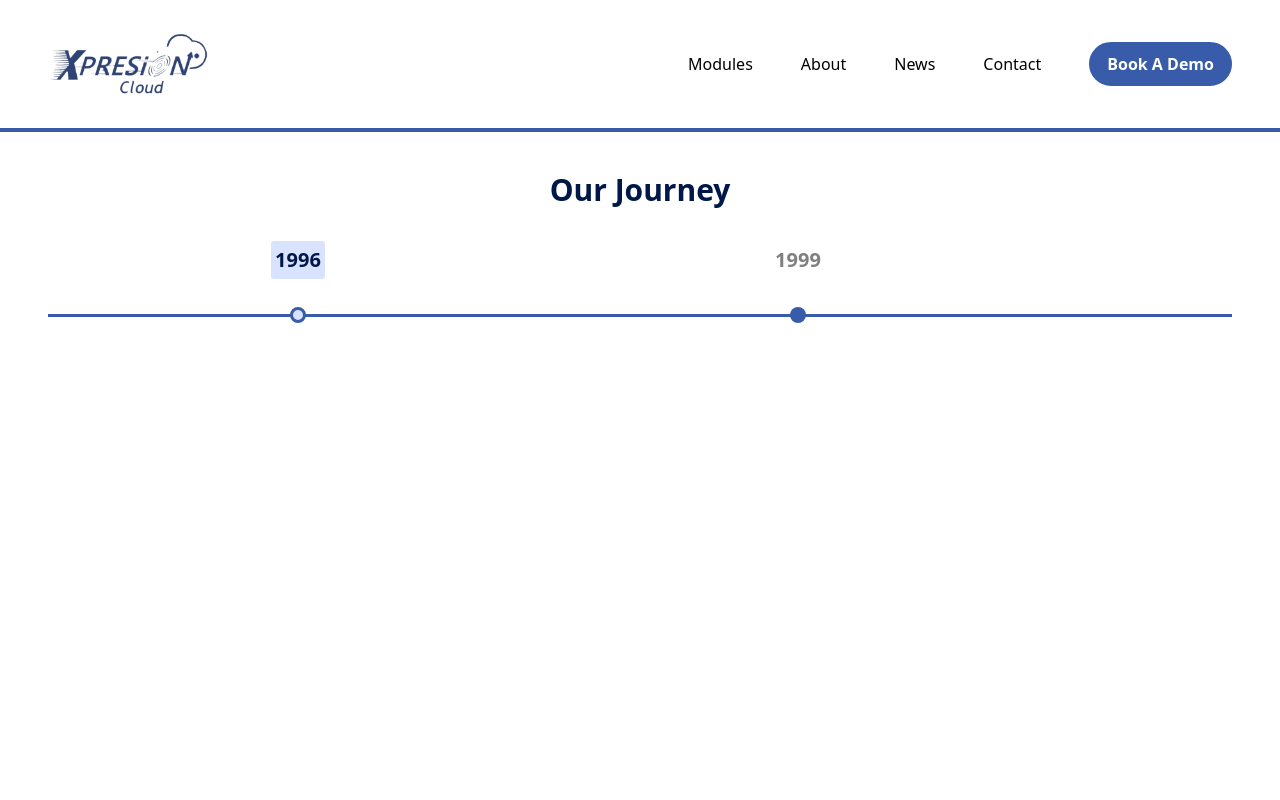
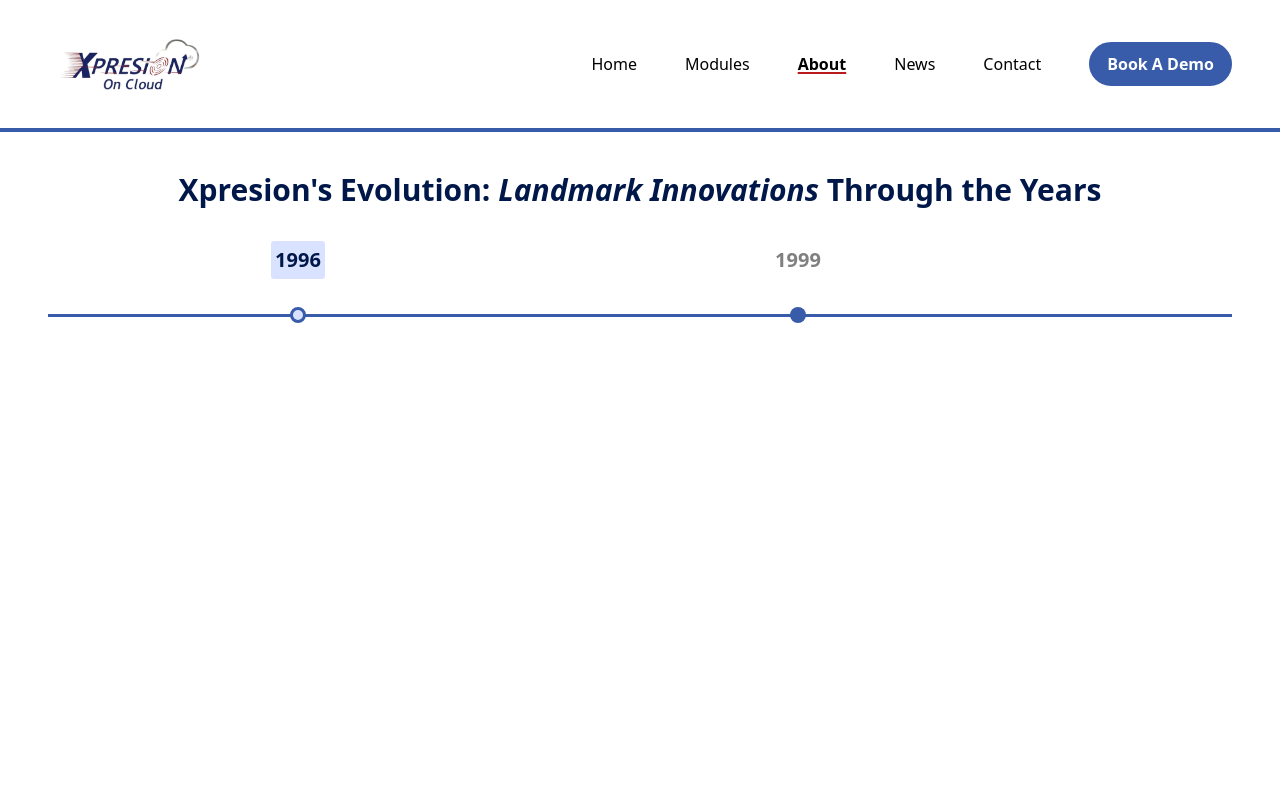
Before and after one commit to khushgandhi24/xpr-web, a Next.js app: page /about in a window 1280 px wide. Shown: the top 800 px of the page. Built offline with nearby package versions, Linux system fonts and the light colour scheme.

Commit message:
Changed Logo & some content

```diff
--- a/app/about/page.jsx
+++ b/app/about/page.jsx
@@ -9,8 +9,8 @@
 function About() {
   return (
     <section className="border-b-2 pt-6 border-primary">
-      <h1 className="text-3xl text-onSurface text-center my-4 font-semibold italic lg:not-italic">
-        Our Journey
+      <h1 className="text-2xl lg:text-3xl text-onSurface text-center my-4 font-semibold italic lg:not-italic">
+        Xpresion&apos;s Evolution:<br className="lg:hidden"/> <span className=" italic">Landmark Innovations</span><br className="lg:hidden"/> Through the Years
       </h1>
       <div className="w-full h-[600x] py-4 px-12 hidden lg:flex">
         <Chrono
--- a/components/Features.jsx
+++ b/components/Features.jsx
@@ -23,8 +23,8 @@
     <section className="bg-gradient-to-b from-primaryContainer to-surface">
       <div className="container px-6 py-10 mx-auto">
         <h1 className="text-2xl font-semibold text-gray-800 capitalize lg:text-3xl">
-          explore our <br /> awesome{" "}
-          <span className="underline decoration-primary">Features</span>
+          Why choose<br />Xpresion{" "}
+          <span className="underline decoration-primary">for your business?</span>
         </h1>
 
         <p className="mt-4 text-gray-600 xl:mt-6">
--- a/components/Footer.jsx
+++ b/components/Footer.jsx
@@ -7,7 +7,7 @@
       flex flex-col py-4 gap-4"
     >
       <div className="flex-row">
-        <h3 className="text-center italic font-semibold pl-9">powered by</h3>
+        <h3 className="text-center italic font-semibold pl-11">powered by</h3>
         <a href="https://busisoft.in" target="_blank">
           <Image
             src="/Busisoft.png"
--- a/components/Navbar.jsx
+++ b/components/Navbar.jsx
@@ -1,12 +1,16 @@
 "use client";
 
 import { useState } from "react";
+import { usePathname } from 'next/navigation'
 import Link from "next/link";
 import Image from "next/image";
 import Button from "./Button";
 import { motion } from "framer-motion";
 
 const Navbar = () => {
+
+  const pathname = usePathname();
+
   const [isOpen, setIsOpen] = useState(false);
 
   const handleClick = () => {
@@ -18,7 +22,7 @@
       <Link href="/">
         <Image
           className="cursor-pointer"
-          src="/Xpr_Cloud_Color.png"
+          src="/Xpr_Red.png"
           alt="Xpresion Logo"
           width={160}
           height={80}
@@ -27,10 +31,11 @@
         />
       </Link>
       <ul className="hidden h-full gap-12 lg:flex items-center">
-        <Link href="/module">Modules</Link>
-        <Link href="/about">About</Link>
-        <Link href="/news">News</Link>
-        <a href="https://www.xpresion.in/contact.html">Contact</a>
+        <Link className={`${pathname === '/' ? 'underline decoration-2 decoration-error underline-offset-2 font-semibold': ''}`} href = "/"> Home </Link>
+        <Link className={`${pathname === '/module' ? 'underline decoration-2 decoration-error underline-offset-2 font-semibold': ''}`} href="/module">Modules</Link>
+        <Link className={`${pathname === '/about' ? 'underline decoration-2 decoration-error underline-offset-2 font-semibold': ''}`} href="/about">About</Link>
+        <Link className={`${pathname === '/news' ? 'underline decoration-2 decoration-error underline-offset-2 font-semibold': ''}`} href="/news">News</Link>
+        <a target="_blank" href="https://www.xpresion.in/contact.html">Contact</a>
         <Button
           title={"Book A Demo"}
           bgColor={"bg-primary"}
```
Also changed, not shown: public/Xpr_Red.png (added).
